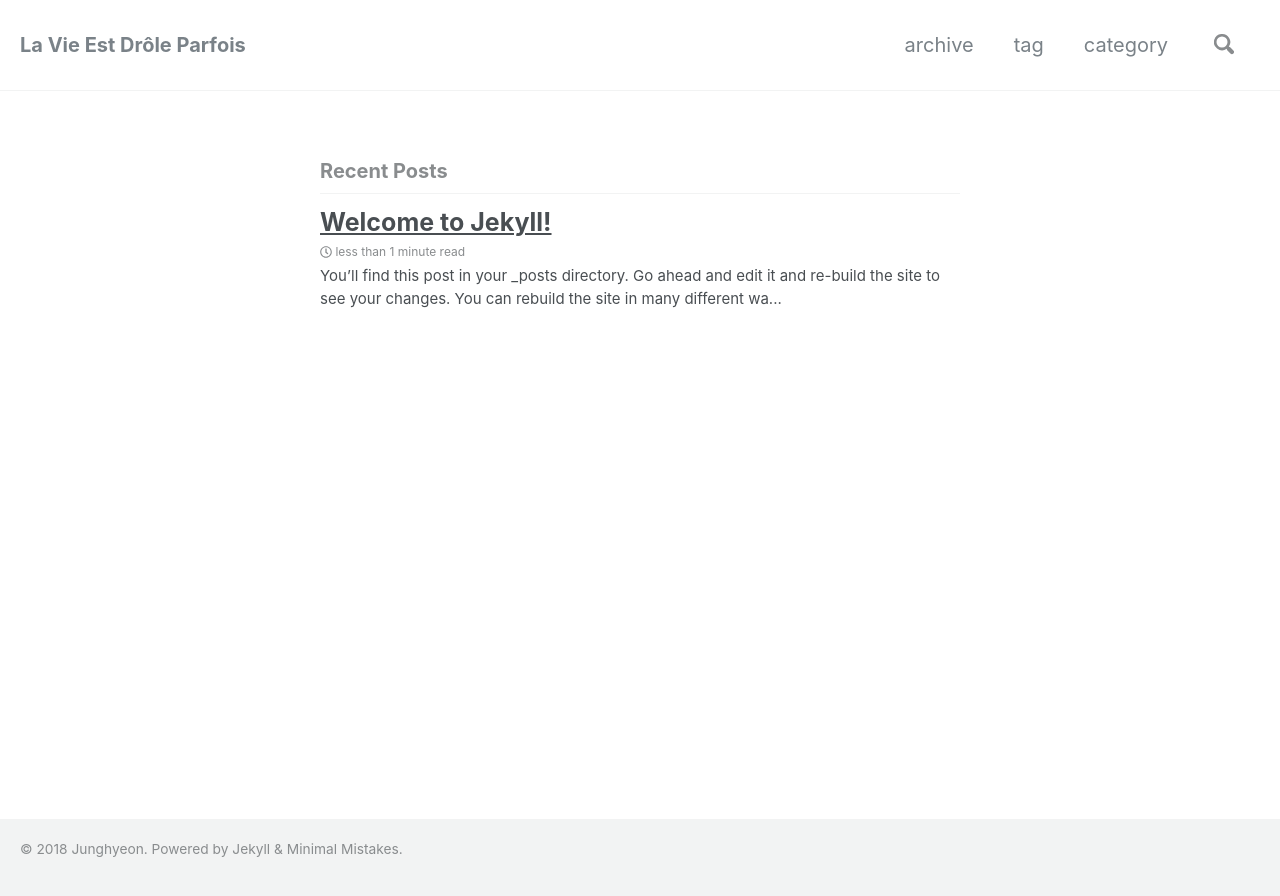
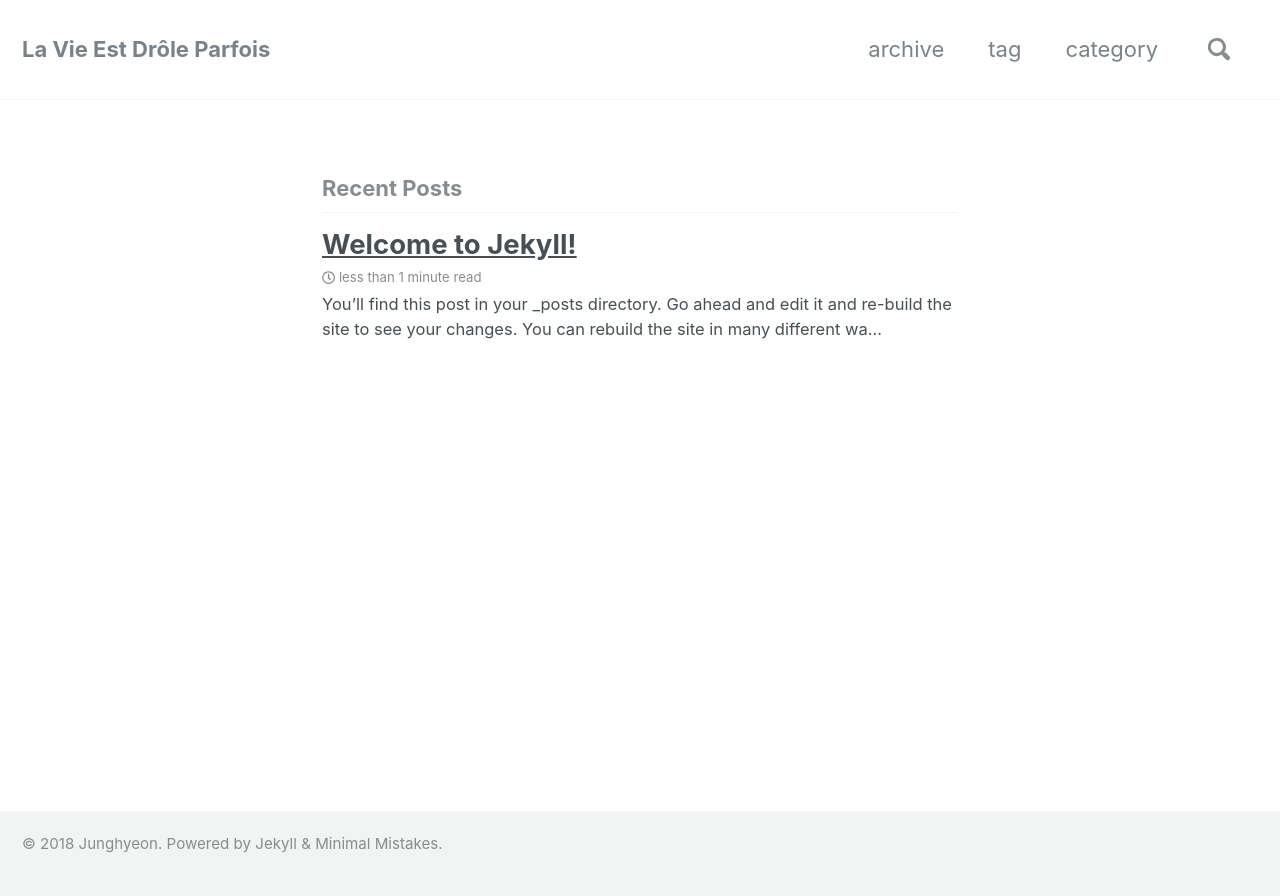
Before and after one commit to empty-datalake/empty-datalake.github.io, a Jekyll site: the page built from index.html, in a window 1280 px wide. Shown: the top 896 px of the page. Built offline with Jekyll 4.4.1, drawn with Linux system fonts in a browser that asks for light colours; nearby versions of some CDN libraries; the list of posts is cut into pages by our own code.

Commit message:
Update main.scss

```diff
--- a/assets/css/main.scss
+++ b/assets/css/main.scss
@@ -6,19 +6,3 @@
 
 @import "minimal-mistakes/skins/{{ site.minimal_mistakes_skin | default: 'default' }}"; // skin
 @import "minimal-mistakes"; // main partials
-
-html {
-    font-size: 16px; // change to whatever
-
-    @include breakpoint($medium) {
-        font-size: 18px; // change to whatever
-    }
-
-    @include breakpoint($large) {
-        font-size: 20px; // change to whatever
-    }
-
-    @include breakpoint($x-large) {
-        font-size: 20px; // change to whatever
-    }
-}
```
